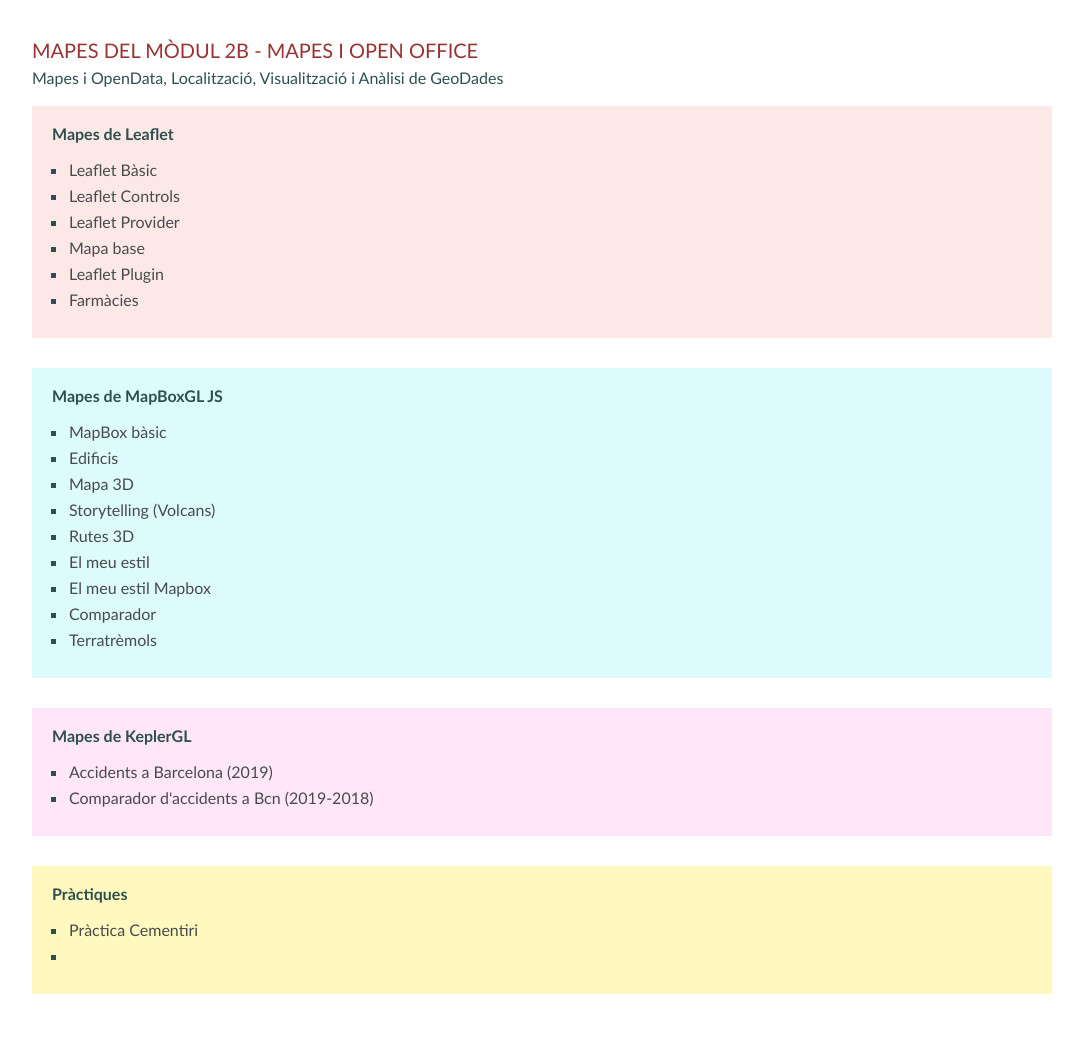
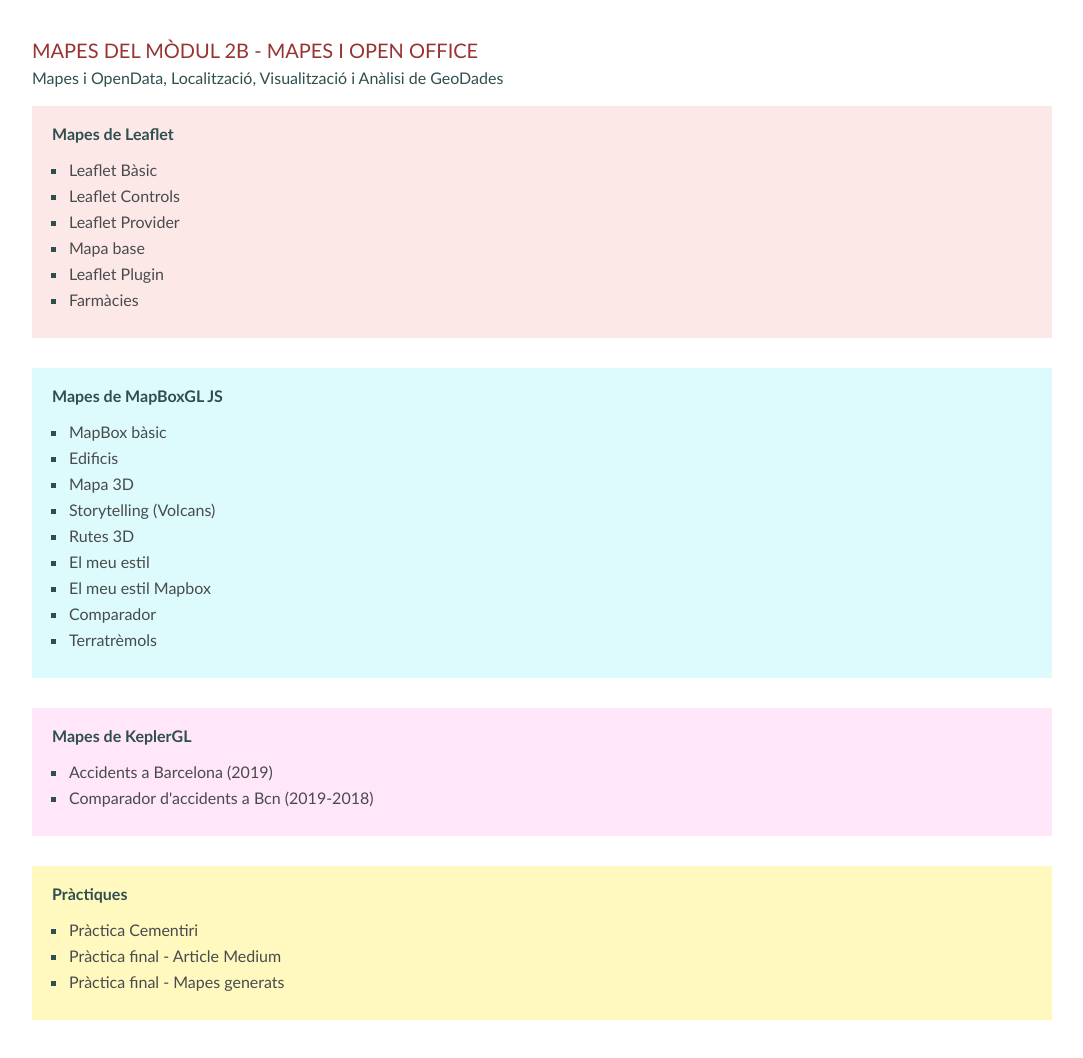
Before and after one commit to BernatRC/geoweb, a plain HTML site: page index.html in a window 1280 px wide. Shown: the whole page, without its empty margins (98-1181 px from the left). Drawn offline with Linux system fonts and the light colour scheme.

Commit message:
article medium

```diff
--- a/index.html
+++ b/index.html
@@ -76,7 +76,8 @@
       <h4>Pràctiques</h4>
       <ul>
         <li><a href="mapbox-cementiri.html" target="_blank">Pràctica Cementiri</a></li>
-        <li></li>
+        <li><a href="https://medium.com/@bernat./pr%C3%A0ctica-final-del-m%C3%B2dul-dades-de-la-gentrificaci%C3%B3-43ad98ce4b7b" target="_blank">Pràctica final - Article Medium</a></li>
+        <li><a href="https://bernatrc.github.io/practica_modul2B/" target="_blank">Pràctica final - Mapes generats</a></li>
       </ul>
     </div>
   </div>
```
